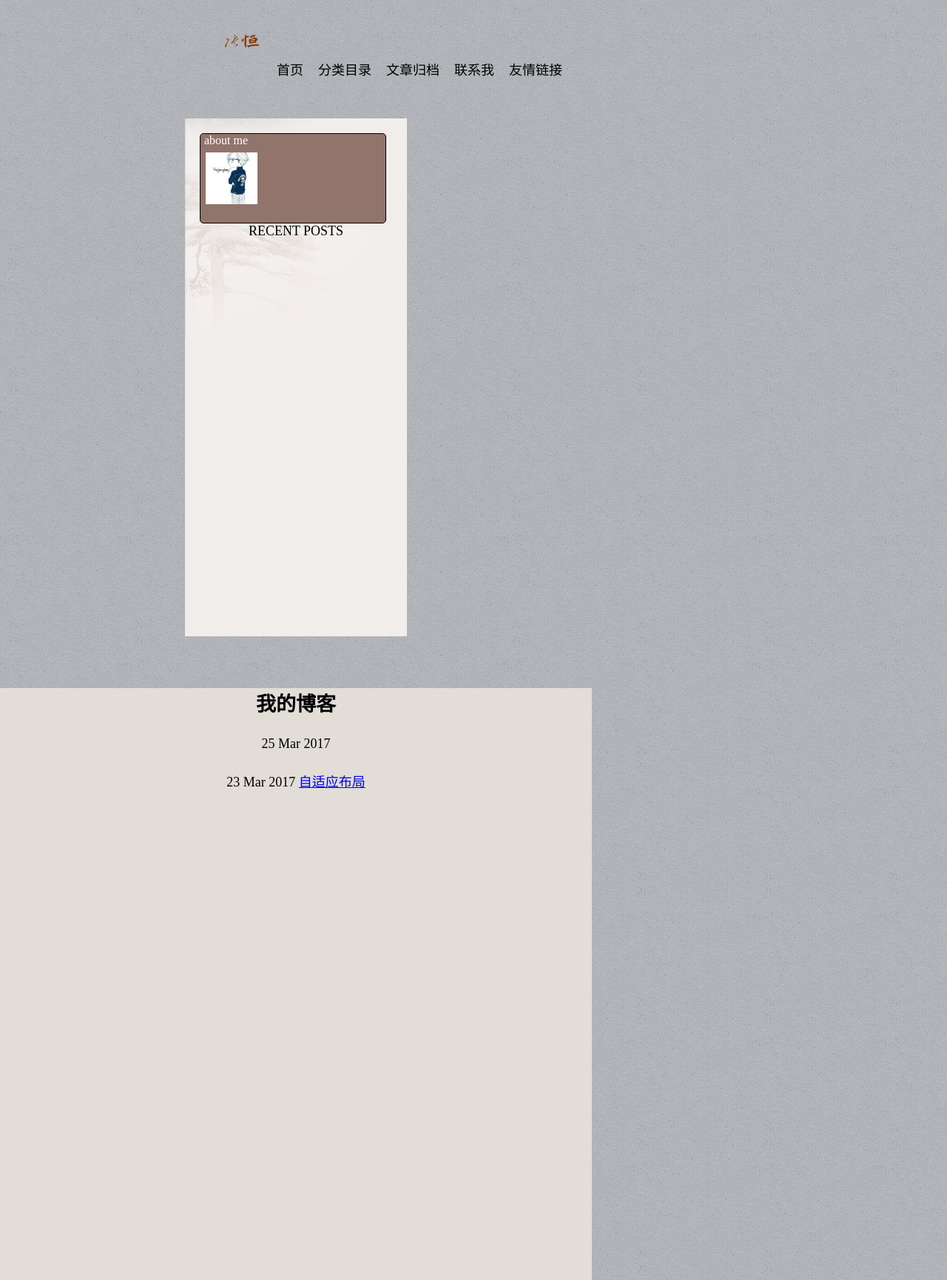
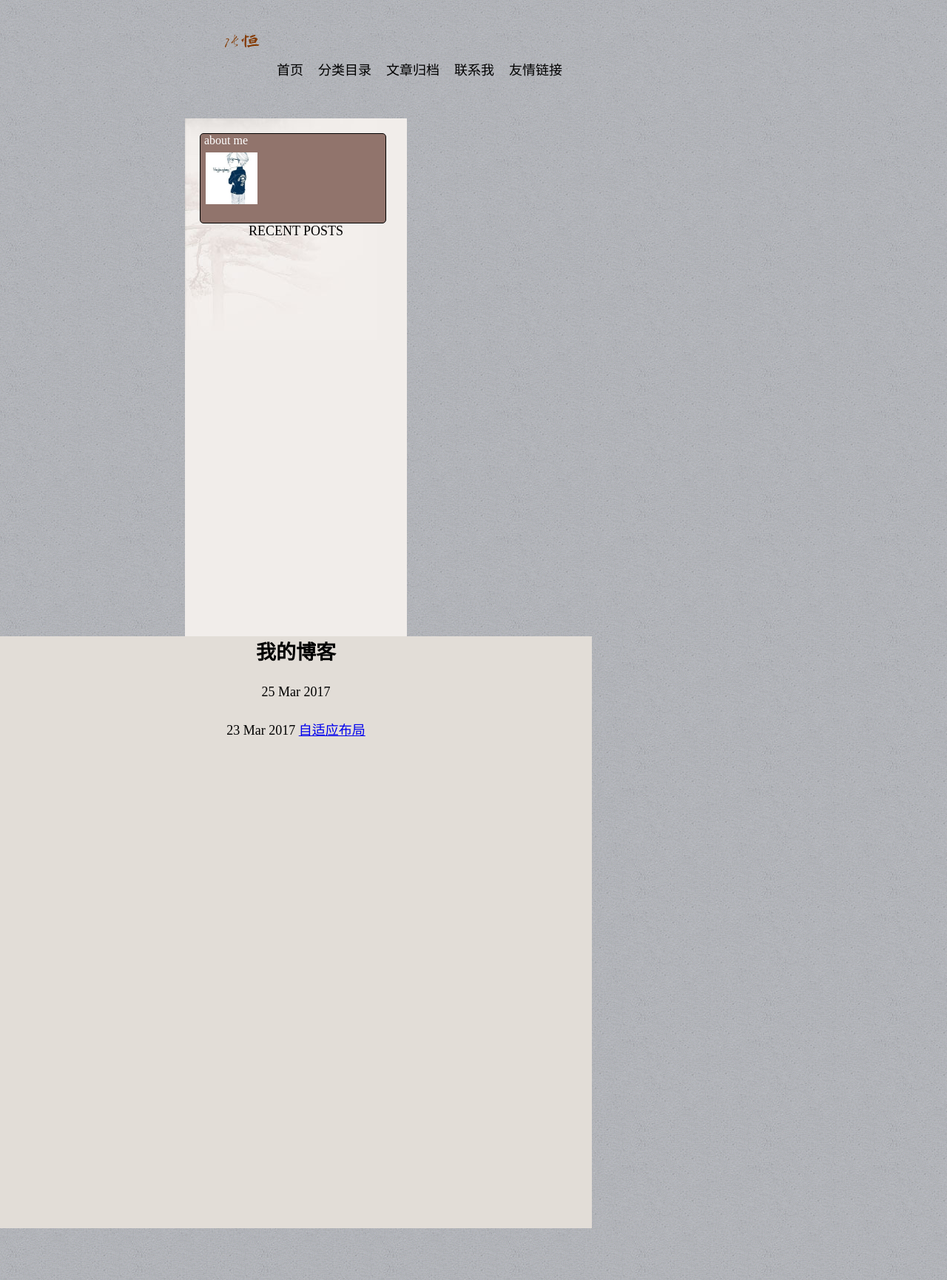
Before and after one commit to CNzhangheng/jekyll_demo, a Jekyll site: the page built from index.html, in a window 1280 px wide. Shown: the whole page at 74% size. Built offline with Jekyll 4.4.1, drawn with Linux system fonts in a browser that asks for light colours.

Commit message:
Update default.html

```diff
--- a/_layouts/default.html
+++ b/_layouts/default.html
@@ -70,15 +70,11 @@
         }
         #right-box{
             width: 800px;
-            height: 800px;
+            min-height: 800px;
             float: left;
             background-color: #e2ddd7;
         }
-        #content-content{
-            height: 800px;
-            width: 50px;
-            float: left;
-        }
+
     </style>
 </head>
 <body>
@@ -101,7 +97,7 @@
             </div>
             <p>RECENT POSTS</p>
         </div>
-        <div id="content-content"></div>
+
         <div id="right-box">
             {{ content }}
         </div>
```
